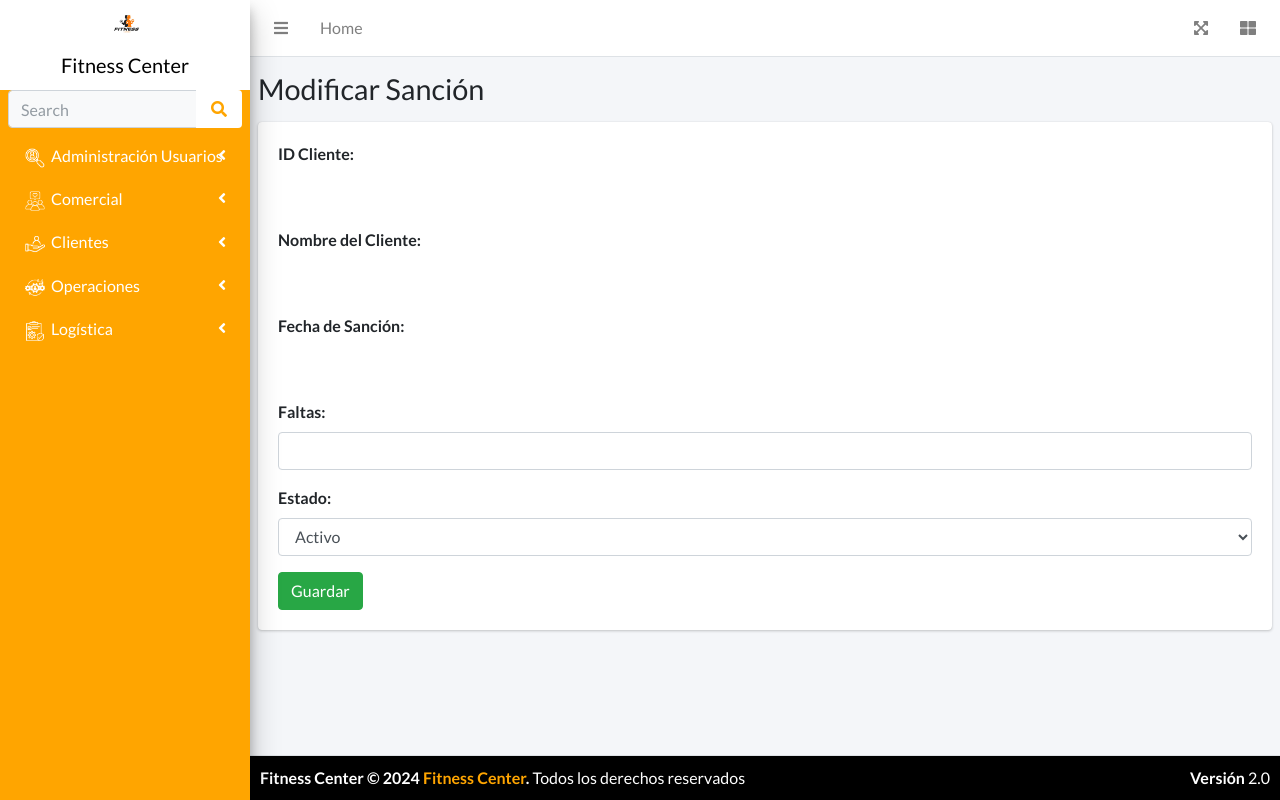
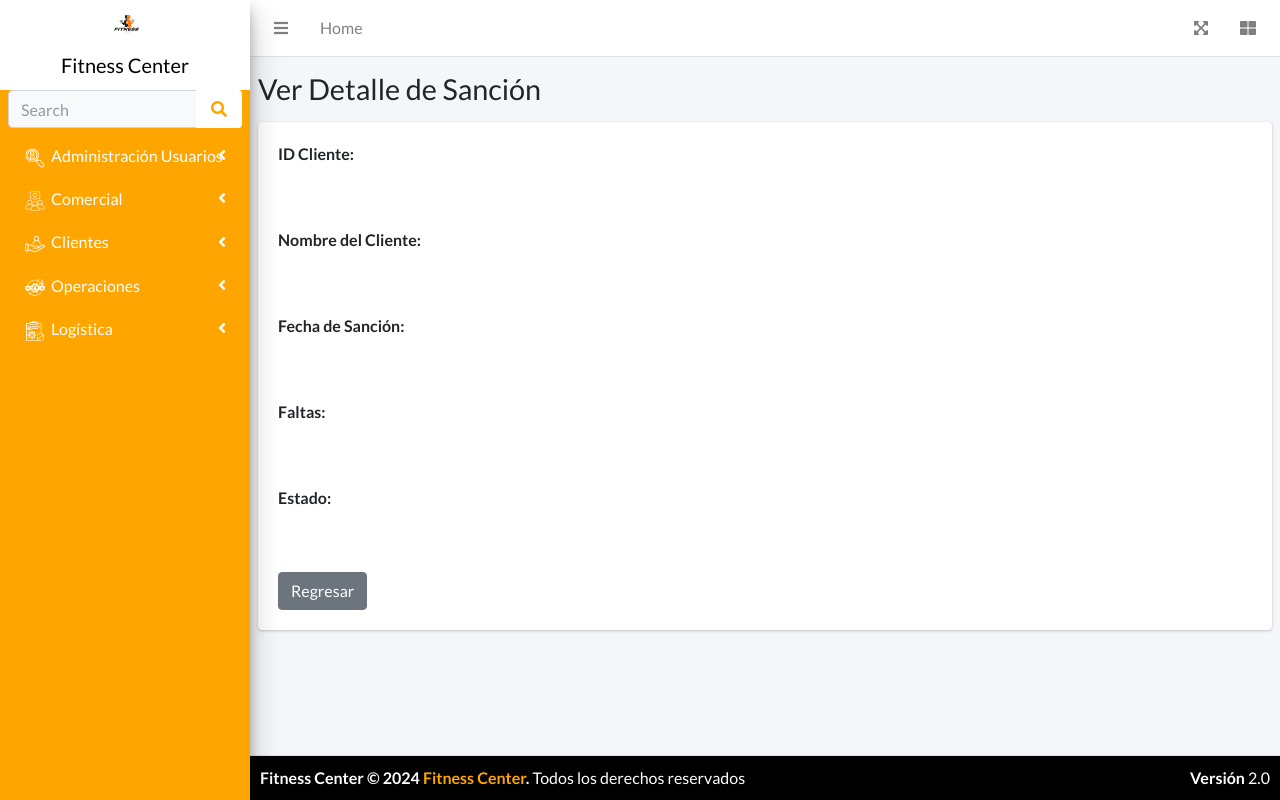
Before and after one commit to RutVBM/Lab01, a PHP site: page /sancion_cliente_detalle.php in a window 1280 px wide. Run offline with PHP 8.4, Linux system fonts and the light colour scheme; some libraries are stand-ins or nearby versions.

Commit message:
version14

```diff
--- a/sancion_cliente_detalle.php
+++ b/sancion_cliente_detalle.php
@@ -6,16 +6,16 @@ include_once("conexion/database.php");
 // Configura la zona horaria a Perú
 date_default_timezone_set('America/Lima');
 
-$sAccion = $_GET["sAccion"] ?? $_POST["sAccion"] ?? "";
-$sTitulo = $sAccion == "new" ? "Registrar una nueva sanción" : "Modificar Sanción";
-$id_sancion = $_POST["id_sancion"] ?? "";
+// Inicialización de variables
+$sAccion = "view";  // Forzamos el modo de solo lectura
+$sTitulo = "Ver Detalle de Sanción";
+$id_sancion = $_GET["id_sancion"] ?? "";
+
 $idcliente = $nombre_cliente = $faltas = $estado = $fecha_sancion = "";
 
-// Verificar la acción y cargar datos si es necesario
-if ($sAccion == "edit" && isset($_GET["id_sancion"])) {
-    $id_sancion = $_GET["id_sancion"];
-
-    // Cargar datos de la sanción a editar
+// Verificar la acción y cargar datos si se proporciona un `id_sancion`
+if ($id_sancion) {
+    // Cargar datos de la sanción
     $stmt = dbQuery("SELECT idcliente, nombre_cliente, faltas, estado, fecha_sancion FROM gestion_sanciones WHERE id_sancion = ?", [$id_sancion]);
     if ($stmt && $row = $stmt->fetch_assoc()) {
         $idcliente = $row["idcliente"];
@@ -29,21 +29,6 @@ if ($sAccion == "edit" && isset($_GET["id_sancion"])) {
     }
 }
 
-// Procesar actualización de datos
-if ($_SERVER["REQUEST_METHOD"] === "POST" && $sAccion == "update") {
-    $estado = $_POST["estado"];
-    $faltas = $_POST["faltas"];
-    $id_sancion = $_POST["id_sancion"];
-
-    // Actualizar sanción existente
-    $sql = "UPDATE gestion_sanciones
-            SET estado = ?, faltas = ?
-            WHERE id_sancion = ?";
-    dbQuery($sql, [$estado, $faltas, $id_sancion]);
-
-    header("Location: sancion_cliente.php?mensaje=success");
-    exit();
-}
 ?>
 
 <?php include("sidebar.php"); ?>
@@ -57,43 +42,33 @@ if ($_SERVER["REQUEST_METHOD"] === "POST" && $sAccion == "update") {
     <section class="content">
         <div class="card">
             <div class="card-body">
-                <form action="sancion_cliente_detalle.php" method="post">
-                    <input type="hidden" name="sAccion" value="update">
-                    <input type="hidden" name="id_sancion" value="<?= $id_sancion ?>">
-
                 <!-- Campos de solo lectura -->
                 <div class="form-group">
                     <label for="idcliente">ID Cliente:</label>
-                        <input type="text" name="idcliente" class="form-control-plaintext" value="<?= $idcliente ?>" readonly>
+                    <input type="text" class="form-control-plaintext" value="<?= $idcliente ?>" readonly>
                 </div>
 
                 <div class="form-group">
                     <label for="nombre_cliente">Nombre del Cliente:</label>
-                        <input type="text" name="nombre_cliente" class="form-control-plaintext" value="<?= $nombre_cliente ?>" readonly>
+                    <input type="text" class="form-control-plaintext" value="<?= $nombre_cliente ?>" readonly>
                 </div>
 
                 <div class="form-group">
                     <label for="fecha_sancion">Fecha de Sanción:</label>
-                        <input type="text" name="fecha_sancion" class="form-control-plaintext" value="<?= $fecha_sancion ?>" readonly>
+                    <input type="text" class="form-control-plaintext" value="<?= $fecha_sancion ?>" readonly>
                 </div>
 
-                    <!-- Campos editables -->
                 <div class="form-group">
                     <label for="faltas">Faltas:</label>
-                        <input type="number" name="faltas" class="form-control" value="<?= $faltas ?>" required>
+                    <input type="text" class="form-control-plaintext" value="<?= $faltas ?>" readonly>
                 </div>
 
                 <div class="form-group">
                     <label for="estado">Estado:</label>
-                        <select name="estado" class="form-control" required>
-                            <option value="A" <?= $estado == 'A' ? 'selected' : '' ?>>Activo</option>
-                            <option value="B" <?= $estado == 'B' ? 'selected' : '' ?>>Bloqueado</option>
-                            <option value="I" <?= $estado == 'I' ? 'selected' : '' ?>>Inactivo</option>
-                        </select>
+                    <input type="text" class="form-control-plaintext" value="<?= $estado ?>" readonly>
                 </div>
 
-                    <button type="submit" class="btn btn-success">Guardar</button>
-                </form>
+                <a href="sancion_cliente.php" class="btn btn-secondary">Regresar</a>
             </div>
         </div>
     </section>
```
Lines whose indentation alone changed are shown as unchanged.
